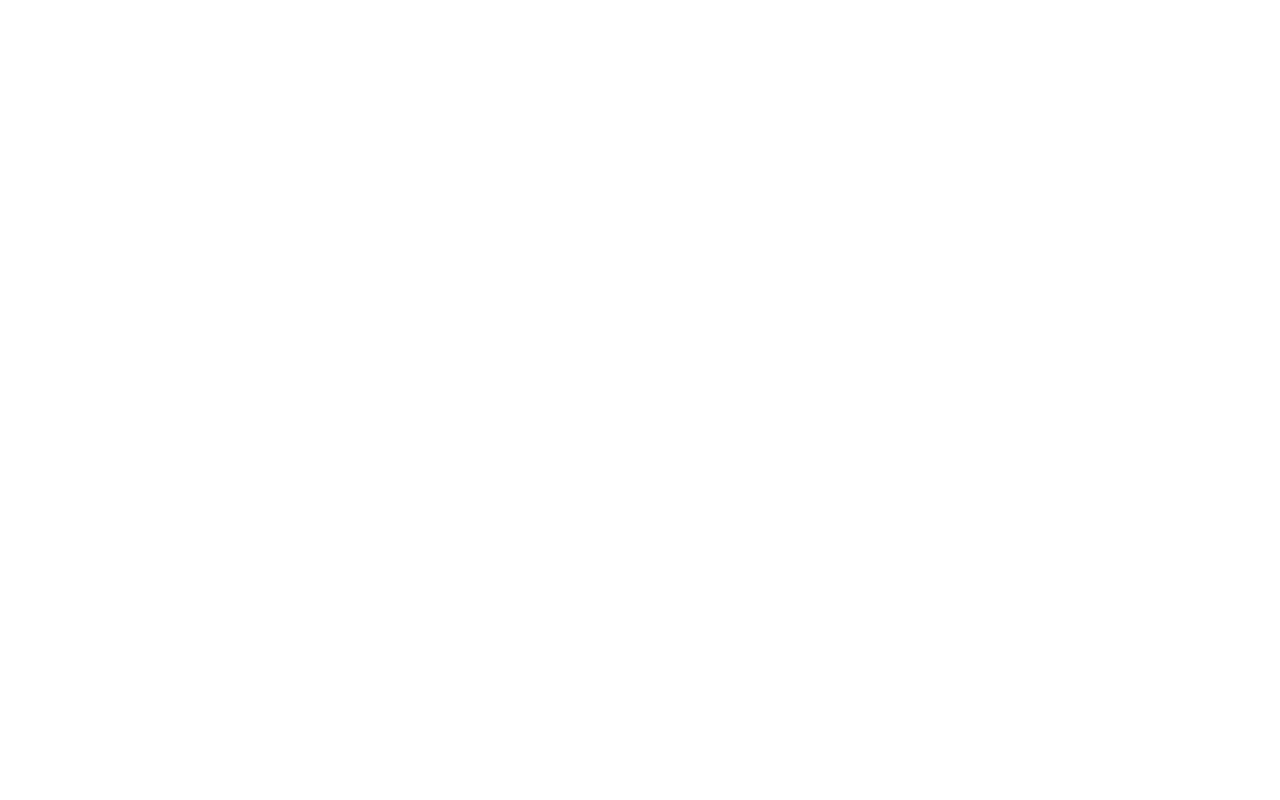
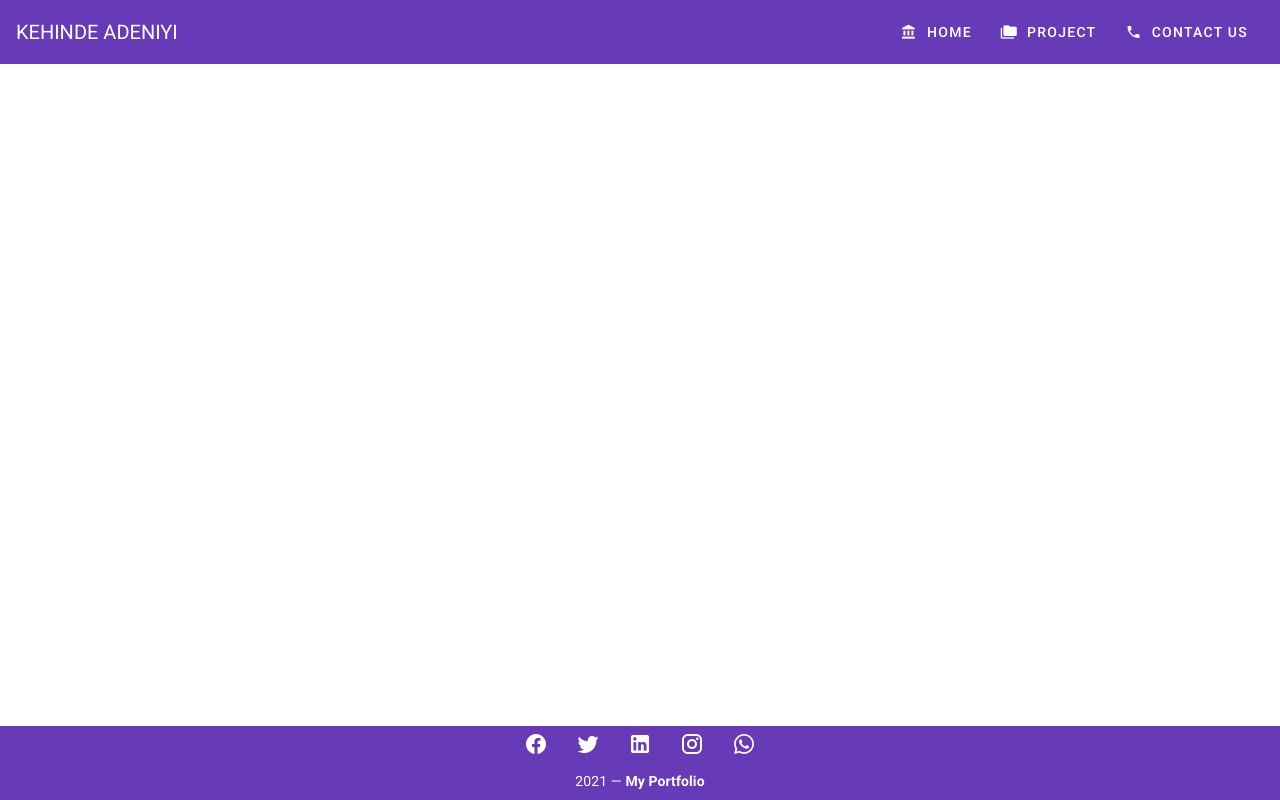
Before and after one commit to iamsoft001/kehindeadeniyi, a plain HTML site: page index.html in a window 1280 px wide. Drawn offline with Linux system fonts and the light colour scheme; the site is published under a folder, as on GitHub Pages, so addresses that start at the root find nothing.

Commit message:
Update index.html

```diff
--- a/index.html
+++ b/index.html
@@ -1 +1 @@
-<!DOCTYPE html><html lang="en"><head><meta charset="utf-8"><meta http-equiv="X-UA-Compatible" content="IE=edge"><meta name="viewport" content="width=device-width,initial-scale=1"><link rel="icon" href="/favicon.ico"><title>Kehinde Adeniyi</title><link rel="stylesheet" href="https://fonts.googleapis.com/css?family=Roboto:100,300,400,500,700,900"><link rel="stylesheet" href="https://cdn.jsdelivr.net/npm/@mdi/font@latest/css/materialdesignicons.min.css"><link href="/css/app.adb65c8d.css" rel="preload" as="style"><link href="/css/chunk-vendors.580d324e.css" rel="preload" as="style"><link href="/js/app.c14a51d2.js" rel="preload" as="script"><link href="/js/chunk-vendors.3b175a95.js" rel="preload" as="script"><link href="/css/chunk-vendors.580d324e.css" rel="stylesheet"><link href="/css/app.adb65c8d.css" rel="stylesheet"></head><body><noscript><strong>We're sorry but kehindeadeniyi doesn't work properly without JavaScript enabled. Please enable it to continue.</strong></noscript><div id="app"></div><script src="/js/chunk-vendors.3b175a95.js"></script><script src="/js/app.c14a51d2.js"></script></body></html>
+<!DOCTYPE html><html lang="en"><head><meta charset="utf-8"><meta http-equiv="X-UA-Compatible" content="IE=edge"><meta name="viewport" content="width=device-width,initial-scale=1"><link rel="icon" href="favicon.ico"><title>Kehinde Adeniyi</title><link rel="stylesheet" href="https://fonts.googleapis.com/css?family=Roboto:100,300,400,500,700,900"><link rel="stylesheet" href="https://cdn.jsdelivr.net/npm/@mdi/font@latest/css/materialdesignicons.min.css"><link href="css/app.adb65c8d.css" rel="preload" as="style"><link href="css/chunk-vendors.580d324e.css" rel="preload" as="style"><link href="js/app.c14a51d2.js" rel="preload" as="script"><link href="js/chunk-vendors.3b175a95.js" rel="preload" as="script"><link href="css/chunk-vendors.580d324e.css" rel="stylesheet"><link href="css/app.adb65c8d.css" rel="stylesheet"></head><body><noscript><strong>We're sorry but kehindeadeniyi doesn't work properly without JavaScript enabled. Please enable it to continue.</strong></noscript><div id="app"></div><script src="js/chunk-vendors.3b175a95.js"></script><script src="js/app.c14a51d2.js"></script></body></html>
```
